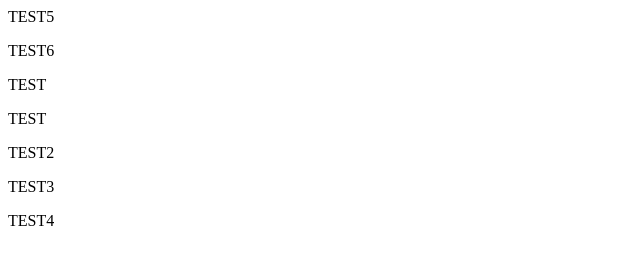
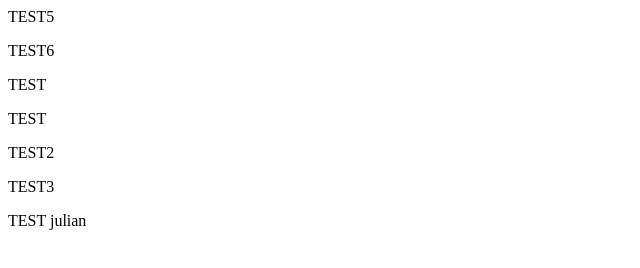
Before and after one commit to mariayebra/yebra, a plain HTML site: page index.html in a window 1280 px wide. Shown: the full height of the page, 0-640 px from the left. Drawn offline with Linux system fonts and the light colour scheme.

Commit message:
prueba julian

```diff
--- a/index.html
+++ b/index.html
@@ -10,6 +10,6 @@
 	<p>TEST</p>
 	<p>TEST2</p>
 	<p>TEST3</p>
-	<p>TEST4</p>
+	<p>TEST julian</p>
 </body>
 </html>
```
